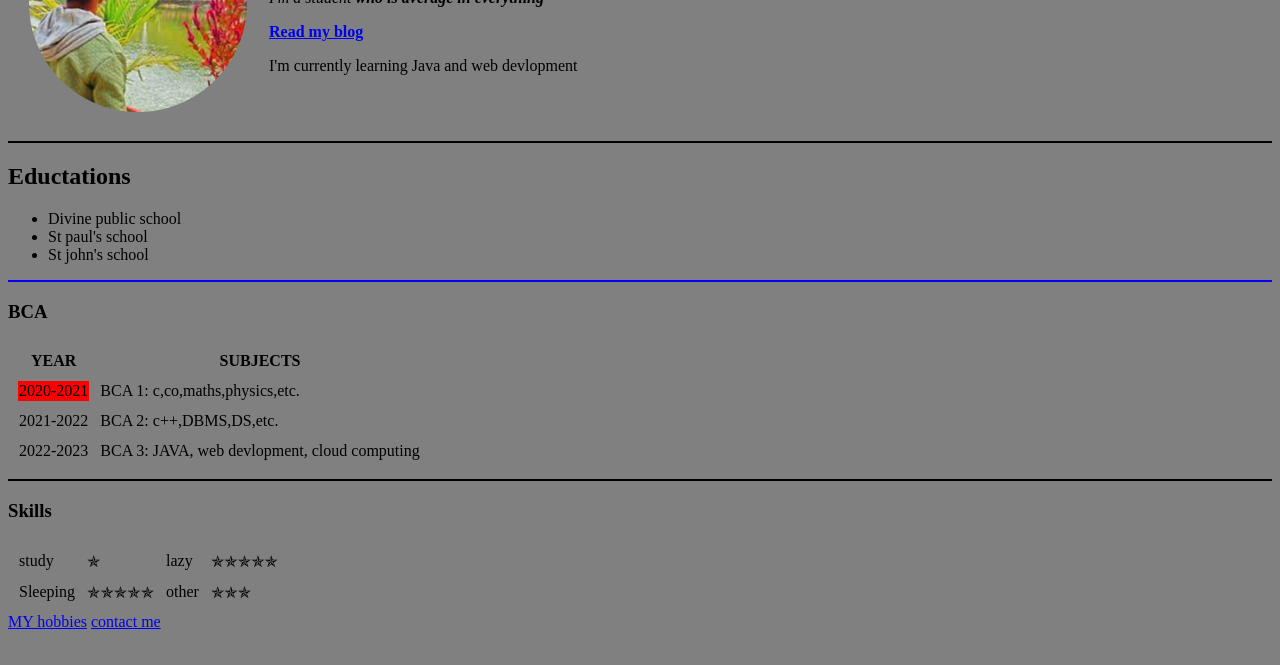
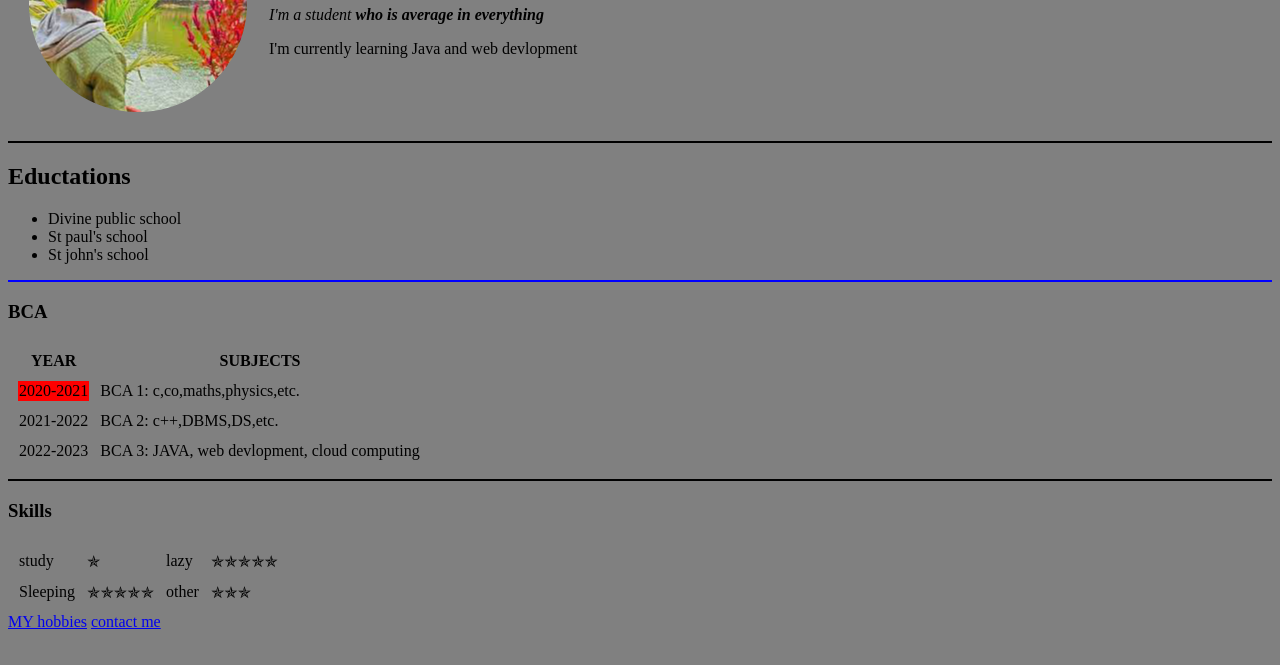
Before and after one commit to Abhinavsinghdhakad/cv, a plain HTML site: page index.html in a window 1280 px wide. Shown: the part 135-800 px from the top of the page. Drawn offline with Linux system fonts and the light colour scheme.

Commit message:
Update index.html

```diff
--- a/index.html
+++ b/index.html
@@ -10,7 +10,7 @@
         <td><img src="AbhinavSingh-modified.png" alt="Abhinav's profile picture"></td>
         <td><h1>Abhinav Singh Dhaked</h1>
         <p><em>I'm a student <strong>who is average in everything</strong></em></p>
-        <p><strong><a href="https://draft.blogger.com/blog/posts/4294408815648118058?hl=en&tab=jj" target="_blank">Read my blog</a></strong></p>
+      <!--  <p><strong><a href="https://draft.blogger.com/blog/posts/4294408815648118058?hl=en&tab=jj" target="_blank">Read my blog</a></strong></p>    -->
         <p>I'm currently learning Java and web devlopment</p>
       </td>
       </tr>
```
